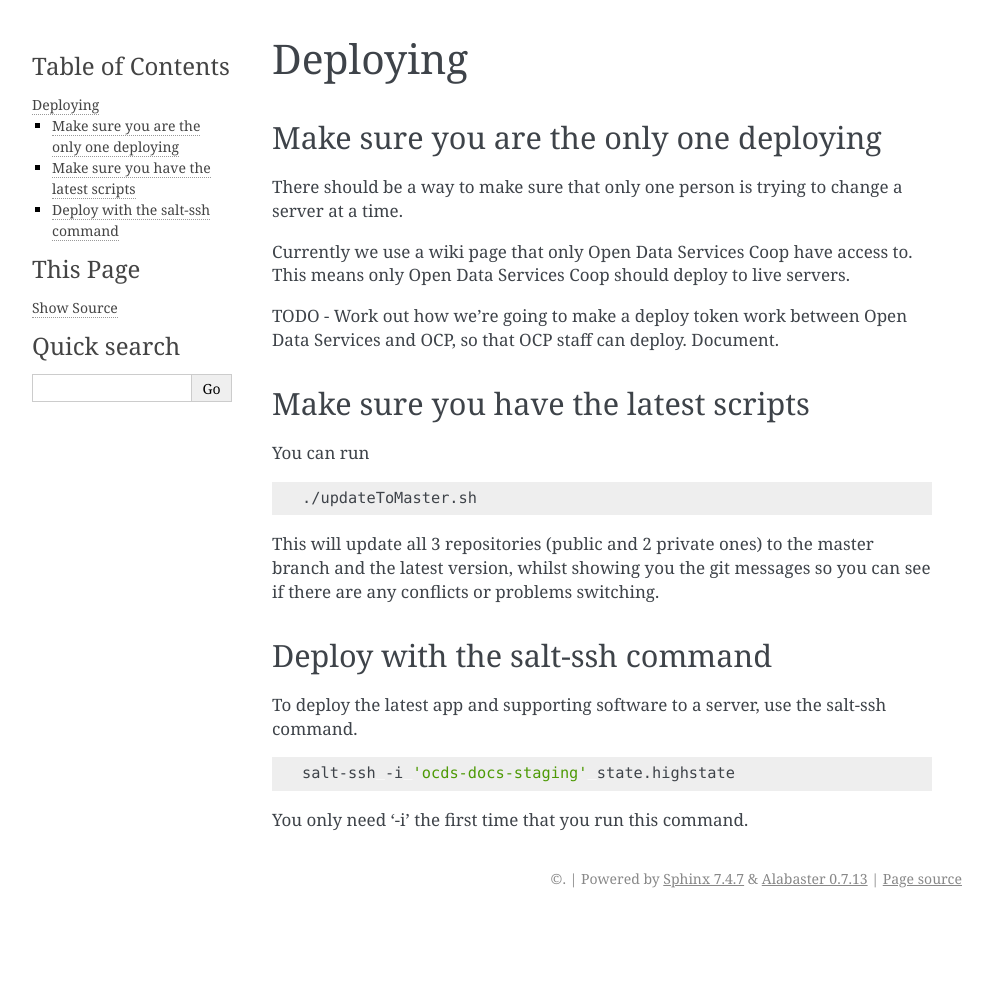
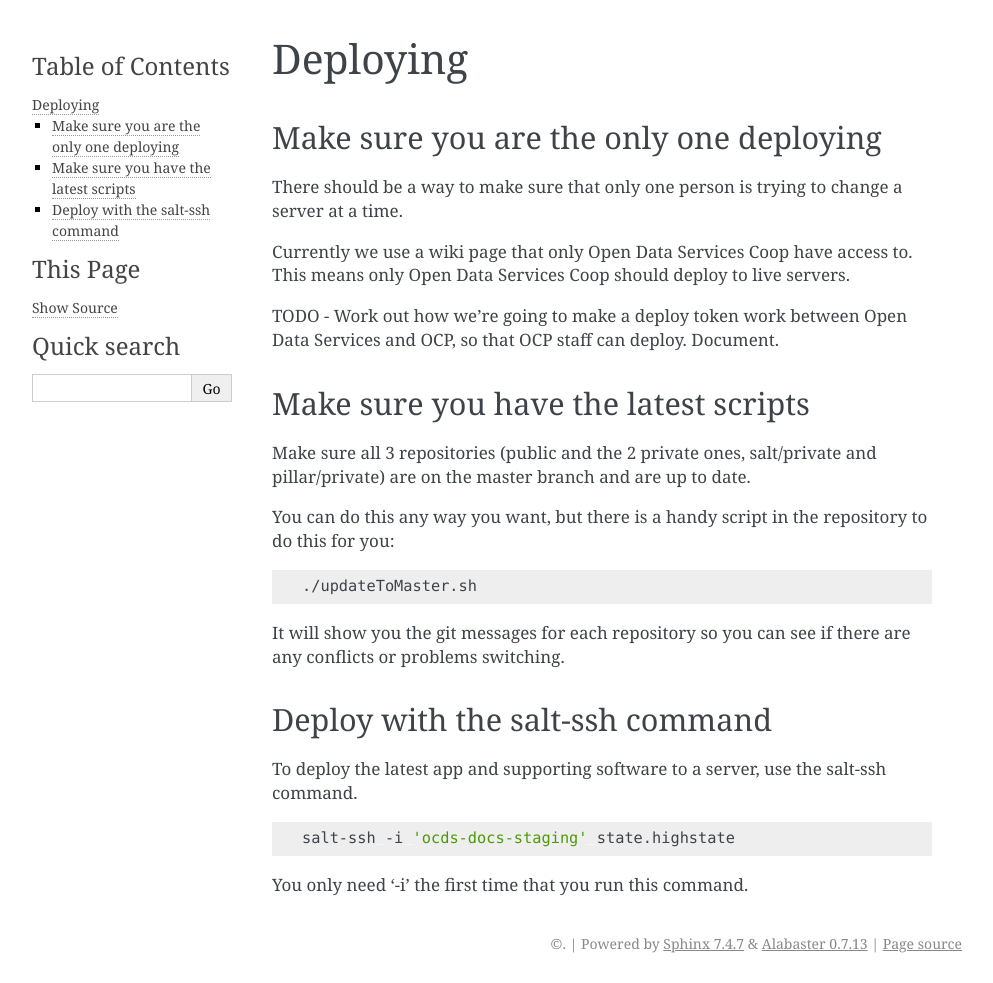
Before and after one commit to open-contracting/deploy, a Sphinx documentation site: the page built from docs/deploying.rst, in a window 1280 px wide. Shown: the whole page, without its empty margins (148-1141 px from the left). Built offline with Sphinx 7.4.7, drawn with Linux system fonts in a browser that asks for light colours; before the commit the page ends 918 px from its top, so only the background shows below that.

Commit message:
Docs - rewrite section around updateToMaster.sh to make clear there are other ways to achieve this

```diff
--- a/docs/deploying.rst
+++ b/docs/deploying.rst
@@ -13,14 +13,15 @@ TODO - Work out how we're going to make a deploy token work between Open Data Se
 Make sure you have the latest scripts
 -------------------------------------
 
-You can run
+Make sure all 3 repositories (public and the 2 private ones, salt/private and pillar/private) are on the master branch and are up to date.
+
+You can do this any way you want, but there is a handy script in the repository to do this for you:
 
 .. code-block:: bash
 
     ./updateToMaster.sh
 
-This will update all 3 repositories (public and 2 private ones) to the master branch and the latest version,
-whilst showing you the git messages so you can see if there are any conflicts or problems switching.
+It will show you the git messages for each repository so you can see if there are any conflicts or problems switching.
 
 Deploy with the salt-ssh command
 --------------------------------
```
